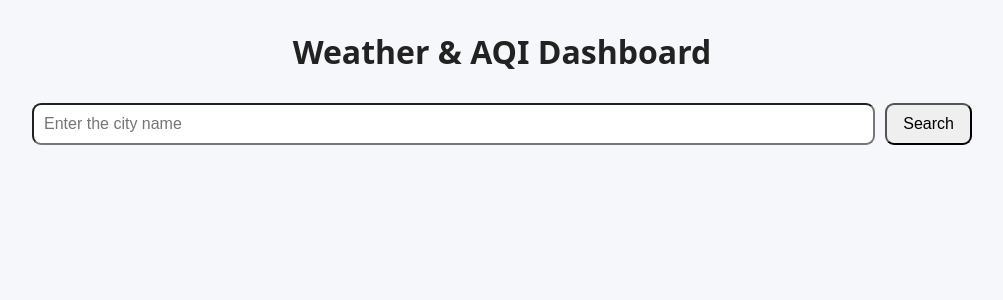
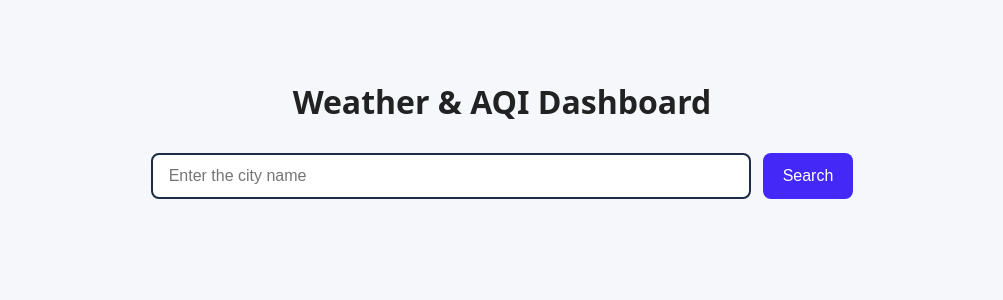
Before and after one commit to Srijit27/WAirBoard, a React (Vite) app in the folder weather-aqi-dashboard/: page / in a window 1280 px wide. Shown: the top 300 px of the page, without its empty margins (138-1141 px from the left). Built offline with nearby package versions, Linux system fonts and the light colour scheme; no server answers.

Commit message:
Searchbar styles added

```diff
--- a/weather-aqi-dashboard/src/App.css
+++ b/weather-aqi-dashboard/src/App.css
@@ -12,6 +12,7 @@ body{
   max-width: 1000px;
   margin: 0 auto;
   padding: 30px;
+  margin-top: 50px;
 }
 
 .app-title{
--- /dev/null
+++ b/weather-aqi-dashboard/src/components/Searchbar/Searchbar.css
@@ -0,0 +1,37 @@
+.search-form{
+  display: flex;
+  justify-content: center;
+  gap: 12px;
+  margin-bottom: 25px;
+}
+
+.search-input{
+  flex: 1;
+  max-width: 600px;
+  padding: 12px 16px;
+  border: 2px solid #1c2c44;
+  border-radius: 8px;
+  font-size: 16px;
+  outline: none;
+  transition: border-color 0.2s ease;
+}
+
+.search-input:focus{
+  border-color: #3b82f6;
+}
+
+.search-button{
+  padding: 12px 20px;
+  border: none;
+  border-radius: 8px;
+  background-color: #4428f7;
+  color: white;
+  font-size: 16px;
+  font-weight: 550px;
+  cursor: pointer;
+  transition: background-color 0.2s ease;
+}
+
+.search-button:hover {
+  background-color: #a092f7;
+}
--- a/weather-aqi-dashboard/src/components/Searchbar/Searchbar.jsx
+++ b/weather-aqi-dashboard/src/components/Searchbar/Searchbar.jsx
@@ -1,4 +1,5 @@
 import {useState} from "react";
+import "./Searchbar.css";
 
 function SearchBar({onSearch}){
   const[city,setCity]=useState("");
@@ -12,40 +13,18 @@ function SearchBar({onSearch}){
   };
 
   return(
-    <form onSubmit={handleSubmit} style={styles.form}>
+    <form className="search-form" onSubmit={handleSubmit}>
       <input
+        className="search-input"
         type="text"
         placeholder="Enter the city name"
         value={city}
-        onChange={(e)=>setCity(e.target.value)}
-        style={styles.input}
-      />
-      <button type="submit" style={styles.button}>
+        onChange={(e)=>setCity(e.target.value)}/>
+      <button className="search-button" type="submit">
         Search
       </button>
     </form>
   );
 }
 
-const styles={
-  form:{
-    display:"flex",
-    gap:"10px",
-    marginTop:"20px",
-    borderRadius:"9px",
-  },
-  input:{
-    padding:"10px",
-    fontSize:"16px",
-    flex:1,
-    borderRadius:"9px",
-  },
-  button:{
-    padding:"10px 16px",
-    fontSize:"16px",
-    cursor:"pointer",
-    borderRadius:"9px",
-  },
-};
-
 export default SearchBar;
```
